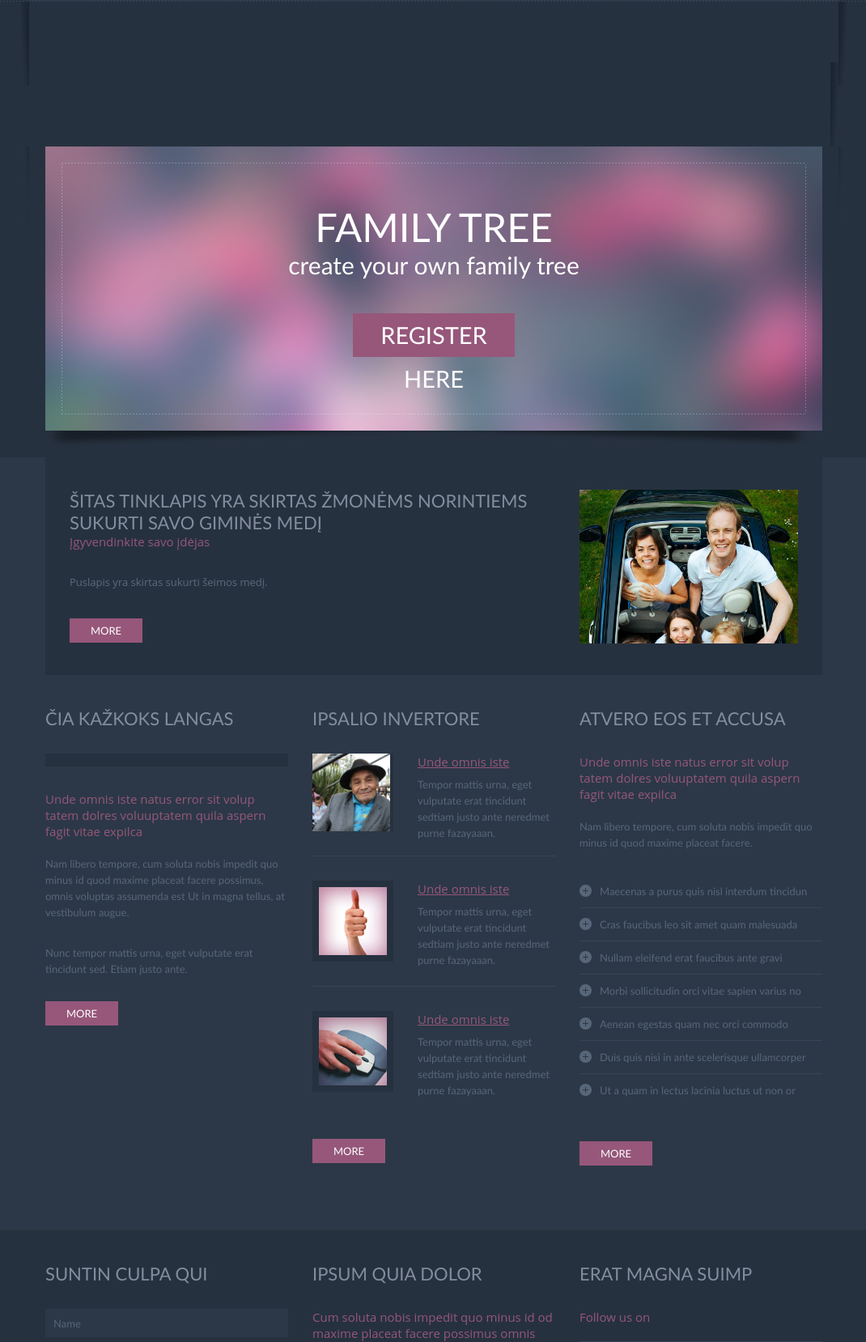
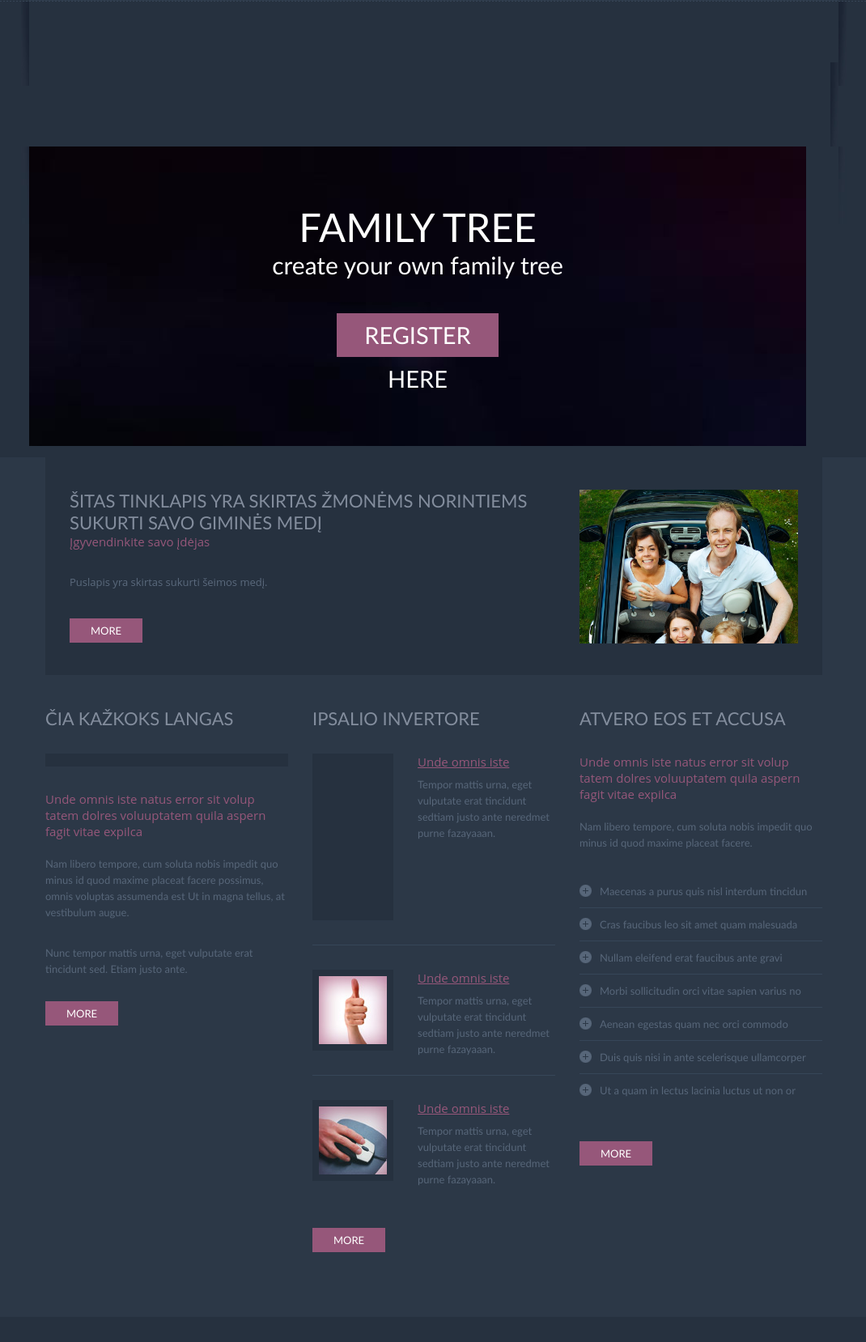
Before and after one commit to slivinskas/f_tree, a PHP site: page /index.html in a window 1280 px wide. Shown: the part 195-1853 px from the top of the page at 81% size, without its empty margins (104-1174 px from the left). Run offline with PHP 8.4, Linux system fonts and the light colour scheme.

Commit message:
dar atlikytų darbų

```diff
--- a/Templates/css/styles.css
+++ b/Templates/css/styles.css
@@ -67,7 +67,7 @@ BANNER CLASSES
 .bannerlef{width:10px; float:left;}
 .bannerright{width:10px; float:right;}
 .banner-container{width:1000px; float:left;}
-.banner{width:960px; height:370px; background:url(../images/img-1.jpg) no-repeat; margin:0 auto;}
+.banner{width:960px; height:370px; background:url(../images/Blue-Web-Abstract-4K-Wallpapers.jpg)}
 .banner-shadow{width:960px; margin:0 auto;}
 .banner-content{width:560px; margin:0 auto; padding-top:70px;}
 .banner-content h1{font-family:"Trebuchet MS"; font-size:49px; color:#ffffff; text-align:center;}
@@ -226,8 +226,8 @@ Mano stiliai
 
 #CategoryPhoto1
 {
-	background-image:url(../images/grandfather-455980_1280.jpg);
+	background-image:url(../images/family-two-kids-106456853.jpg)
 	background-size:cover;
-	width:80px;
-	height:80px;
+	width:270px;
+	height:190px;
 }
```
Also changed, not shown: Templates/images/family-two-kids-106456853.jpg (added).
